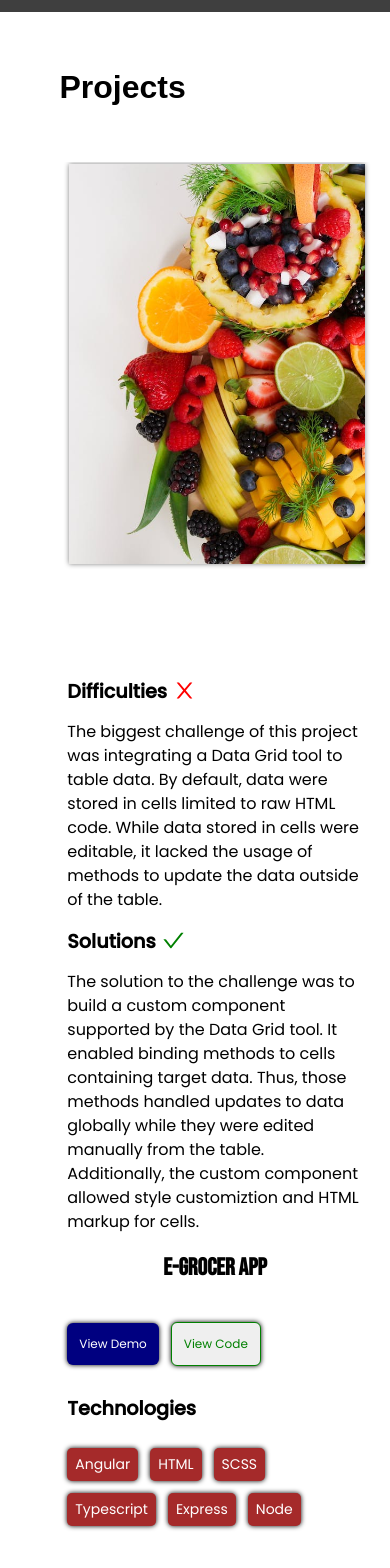
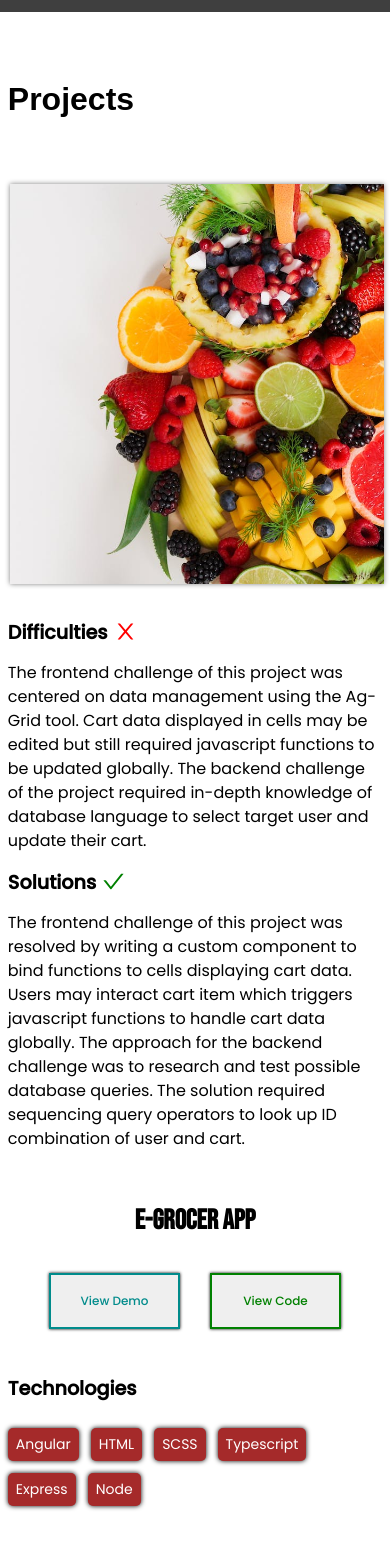
Before and after one commit to qijieguan/Portfolio, a React (Create React App) app: page / in a window 390 px wide. Shown: the part 420-1988 px from the top of the page. Built offline with nearby package versions, Linux system fonts and the light colour scheme; grey boxes are pictures that could not be loaded.

Commit message:
updated portfolio content

```diff
--- a/src/App.css
+++ b/src/App.css
@@ -37,36 +37,57 @@
   color: orange;
   background: transparent;
   border: 2px solid orange;
+  transition: all 0.1s ease-in;
 }
 .intro-content button:hover { color: rgb(75, 75, 75); background: orange; }
 
-.project-ul { margin-left: 5%; flex-direction: column; height: 70%; width: 90%; }
-.text-label { margin: 3.2rem 0; font-size: 2rem; font-family: fantasy; width: 100%; text-align: left; }
-.project-li { grid-template-columns: 45% 35%; column-gap: 5%; overflow: hidden; }
-.project-li-img { margin: 0.125rem; height: 25rem; width: 100%; object-fit: cover; box-shadow: 0 0 5px gray;}
-.project-li-name h1 { min-height: 3.5rem; text-align: center; margin-top: auto; font-size: 1.5rem; font-family: 'Bebas Neue', cursive; }
-.demo-btn, .code-btn {
-  margin-right: 0.75rem;
-  padding: clamp(0.75rem, 1.5vw, 1rem) clamp(0.75rem, 2.5vw, 1rem);
-  font-size: clamp(0.75rem, 2.5vw, 1rem);
+.project-ul { flex-direction: column; height: 70%; width: 100%; margin: 0; padding: 0 2vw; }
+.project-li { grid-template-columns: 45% 45%; gap: 2vh; }
+.project-label { grid-column: 1 / 3; margin: 7.5vh 0 5vh 0; font-size: clamp(2rem, 3.5vw, 3rem); font-family: fantasy; width: 100%; text-align: left; }
+.project-img { margin: 0.125rem; height: 25rem; width: 100%; object-fit: cover; box-shadow: 0 0 5px gray;}
+.project-name > h1 {
+  min-height: 3.5rem;
+  text-align: center;
+  margin: 2vh auto;
+  font-size: 1.75rem;
+  font-family: 'Bebas Neue', cursive;
 }
-.demo-btn { background: navy; color: white; }
-.code-btn { position: relative; border: 1px solid green; color: green; z-index: 2; }
+.project-btns { justify-content: center; column-gap: 8%; }
+.project-btns > button {
+  position: relative;
+  padding: 2vh 2vw;
+  font-size: clamp(0.75rem, 1.5vw, 1rem);
+  font-weight: 500;
+  width: 35%;
+  transition: all 0.3s ease-in;
+  z-index: 2;
+}
+.demo-btn { color: darkcyan; border: 2px solid darkcyan; }
+.code-btn { color: green; border: 2px solid green; }
 .btn-overlay {
   position: absolute;
-  inset: 0 0 0 0;
-  height: 0;
+  inset: 0 auto auto 0;
+  height: 100%;;
   width: 0;
   margin: auto;
-  background: lime;
   z-index: -1;
   transition: all 0.3s ease-in;
 }
-.code-btn:hover .btn-overlay { height: 100%; width: 100%; border-radius: 0.375rem; }
-.project-li p { min-height: 13rem; margin-top: 1rem; }
-.project-li p h1 { display: flex; justify-content: flex-start; font-size: 1.2rem; margin-right: 0.25rem;  }
-.project-li p ul { padding: 0;}
-.project-li p ul li {
+
+.demo-btn:hover .btn-overlay { width: 100%; background: darkcyan; }
+.code-btn:hover .btn-overlay { width: 100%; background: green; }
+
+.demo-btn:hover, .code-btn:hover { color: white; }
+
+.paragraph > h1, .project-tech > h1 {
+  display: flex;
+  justify-content: flex-start;
+  font-size: 1.2rem;
+  margin-right: 0.25rem;
+}
+
+.paragraph > ul { padding: 0; }
+.project-tech > ul > li {
   margin: 0.75rem 0.75rem 0 0;
   padding: 0.375rem 0.5rem;
   display: inline-flex;
@@ -77,12 +98,12 @@
   border-radius: 5px;
 }
 
-.line { margin: 10rem 0; height: 2px; width: 100%; background: rgb(211, 211, 211); }
+.line { margin: 12vh 0; height: 2px; width: 100%; background: rgb(211, 211, 211); }
 
 .contact {
   grid-template-columns: 20% 55%;
   margin-top: 25rem;
-  padding: 1.5rem 0;
+  padding: 1.5rem 0 3rem 0;
   color: black;
   background: orange;
 }
@@ -149,8 +170,19 @@
 }
 .about-me span { font-size: clamp(1.125rem, 2.5vw, 1.25rem); color: navy; }
 
-@media (max-width: 700px) {
-  .project-li { grid-template-columns: 95%; grid-template-rows: minmax(200px, 500px); }
+a { text-decoration: none; }
+
+p { min-height: 10rem; }
+
+button { box-shadow: 0 0 3px black; }
+
+ul, li { padding: 0; margin: 0; }
+
+.overlay { position: absolute; height: 100%; width: 100%; background: black; opacity: 0.6; }
+
+@media (max-width: 50rem) {
+  .project-li { grid-template-columns: 100%; }
+  .project-label { grid-column: 1 / 2; }
   .about { height: 63rem; }
   .about-content { height: 53rem; flex-direction: column; }
   .about-profile { margin: 1.25rem auto auto auto; }
@@ -158,12 +190,6 @@
   .about-me { margin: auto; }
   .contact { grid-template-columns: 90%; }
 }
-
-button { box-shadow: 0 0 5px black; border-radius: 0.375rem; border: 0 }
-button:hover { box-shadow: 0 0 5px 2px black; }
-a { text-decoration: none; }
-
-.overlay { position: absolute; height: 100%; width: 100%; background: black; opacity: 0.6; }
 
 @keyframes fadeSlideLeft {
   0% { opacity: 0; transform: translateX(20%);}
--- a/src/component/Home.js
+++ b/src/component/Home.js
@@ -15,48 +15,50 @@ const Home = () => {
             <div className="intro">
                 <div className="overlay"/>
                 <div className='intro-content'>
-                    <h1>A Self-Taught Frontend Developer</h1>
+                    <h1>An Entry Level Web Developer</h1>
                     <span>QI JIE <span style={{color: 'white'}}>GUAN</span></span>
                     <Link to='/About'><button>About Me</button></Link>
                 </div>
             </div>
             <div className="projects">
                 <ul className="project-ul">
-                    <h1 className='text-label'>Projects</h1>
                     <li className="project-li grid">
-                        <img className='project-li-img' src={grocery_img} alt=""/>
-                        <div className='project-li-content'>
-                            <p className='project-li-difficulty'>
+                        <h1 className='project-label'>Projects</h1>
+                        <img className='project-img' src={grocery_img} alt=""/>
+                        <div className='project-content'>
+                            <p className='project-difficulty paragraph'>
                                 <h1>Difficulties
                                     <AiOutlineClose size={25} color="red" style={{margin: ' 0 0 3px 5px'}}/>
                                 </h1>
-                                The biggest challenge of this project was integrating a Data Grid tool to
-                                table data. By default, data were stored in cells limited to raw HTML code. While data
-                                stored in cells were editable, it lacked the usage of methods to update the data outside
-                                of the table.
+                                The frontend challenge of this project was centered on data management using the Ag-Grid
+                                tool. Cart data displayed in cells may be edited but still required javascript functions
+                                to be updated globally. The backend challenge of the project required in-depth
+                                knowledge of database language to select target user and update their cart.
                             </p>
-                            <p className='project-li-solution'>
+                            <p className='project-solution paragraph'>
                                 <h1>Solutions
                                     <AiOutlineCheck size={25} color="green" style={{margin: ' 0 0 3px 5px'}}/>
                                 </h1>
-                                The solution to the challenge was to build a custom component supported by the Data Grid
-                                tool. It enabled binding methods to cells containing target data. Thus, those methods
-                                handled updates to data globally while they were edited manually from the table. Additionally,
-                                the custom component allowed style customiztion and HTML markup for cells.
+                                The frontend challenge of this project was resolved by writing a custom component
+                                to bind functions to cells displaying cart data. Users may interact cart
+                                item which triggers javascript functions to handle cart data globally. The approach
+                                for the backend challenge was to research and test possible database queries.
+                                The solution required sequencing query operators to look up ID combination of
+                                user and cart.
                             </p>
                         </div>
-                        <div className='project-li-name'>
+                        <div className='project-name'>
                             <h1>E-Grocer App</h1>
-                            <div className='project-li-btns'>
+                            <div className='project-btns flex'>
                                 <button className='demo-btn'
                                     onClick={()=>window.open("https://e-grocer-app.herokuapp.com/")}
-                                >View Demo</button>
+                                >View Demo<div className="btn-overlay"/></button>
                                 <button className='code-btn'
                                     onClick={()=>window.open('https://github.com/qijieguan/E_Grocer_App')}
                                 >View Code<div className="btn-overlay"/></button>
                             </div>
                         </div>
-                        <p className='project-li-technology'>
+                        <p className='project-tech'>
                             <h1>Technologies</h1>
                             <ul>
                                 <li>Angular</li>
@@ -70,9 +72,9 @@ const Home = () => {
                     </li>
                     <div className='line'/>
                     <li className="project-li grid">
-                        <img className='project-li-img' src={chat_img} alt=""/>
-                        <div className='project-li-content'>
-                            <p className='project-li-difficulty'>
+                        <img className='project-img' src={chat_img} alt=""/>
+                        <div className='project-content'>
+                            <p className='project-difficulty paragraph'>
                                 <h1>Difficulties
                                     <AiOutlineClose size={25} color="red" style={{margin: ' 0 0 3px 5px'}}/>
                                 </h1>
@@ -81,7 +83,7 @@ const Home = () => {
                                 In extention, there were too many nested queries to select
                                 and compare ungrouped data to complete API requests.
                             </p>
-                            <p className='project-li-solution'>
+                            <p className='project-solution paragraph'>
                                 <h1>Solutions
                                     <AiOutlineCheck size={25} color="green" style={{margin: ' 0 0 3px 5px'}}/>
                                 </h1>
@@ -90,18 +92,18 @@ const Home = () => {
                                 models and selectors enabled querying matching entries in one instance.
                             </p>
                         </div>
-                        <div className='project-li-name'>
+                        <div className='project-name'>
                             <h1>Message App</h1>
-                            <div className='project-li-btns'>
+                            <div className='project-btns flex'>
                                 <button className='demo-btn'
                                     onClick={()=>window.open("https://message-app-prod.herokuapp.com/")}
-                                >View Demo</button>
+                                >View Demo<div className="btn-overlay"/></button>
                                 <button className='code-btn'
                                     onClick={()=>window.open('https://github.com/qijieguan/Message_App')}
                                 >View Code<div className="btn-overlay"/></button>
                             </div>
                         </div>
-                        <p className='project-li-technology'>
+                        <p className='project-tech'>
                             <h1>Technologies</h1>
                             <ul>
                                 <li>React</li>
@@ -116,19 +118,19 @@ const Home = () => {
                     </li>
                     <div className='line'/>
                     <li className="project-li grid">
-                        <img className='project-li-img' src={furniture_img} alt=""/>
-                        <div className='project-li-content'>
-                            <p className='project-li-difficulty'>
+                        <img className='project-img' src={furniture_img} alt=""/>
+                        <div className='project-content'>
+                            <p className='project-difficulty paragraph'>
                                 <h1>Difficulties
-                                    <AiOutlineClose size={25} color="green" style={{margin: ' 0 0 3px 5px'}}/>
+                                    <AiOutlineClose size={25} color="red" style={{margin: ' 0 0 3px 5px'}}/>
                                 </h1>
                                 The biggest task of this project was creating a UI Design for users.
                                 There was a strong emphasis in HTML and CSS to create visual elements.
                                 It also required an understanding in UI design fundamentals and animation techniques.
                             </p>
-                            <p className='project-li-solution'>
+                            <p className='project-solution paragraph'>
                                 <h1>Solutions
-                                    <AiOutlineCheck size={25} color="red" style={{margin: ' 0 0 3px 5px'}}/>
+                                    <AiOutlineCheck size={25} color="green" style={{margin: ' 0 0 3px 5px'}}/>
                                 </h1>
                                 The best solution to achieve the desired UI design was
                                 adding scrolling animations to the main page. Through using
@@ -136,18 +138,18 @@ const Home = () => {
                                 CSS animations to visual elements scrolling into the screen.
                             </p>
                         </div>
-                        <div className='project-li-name'>
+                        <div className='project-name'>
                             <h1>E-Commerce App</h1>
-                            <div className='project-li-btns'>
+                            <div className='project-btns flex'>
                                 <button className='demo-btn'
                                     onClick={()=>window.open("https://e-commerce-app-prod.herokuapp.com/")}
-                                >View Demo</button>
+                                >View Demo<div className="btn-overlay"/></button>
                                 <button className='code-btn'
                                     onClick={()=>window.open('https://github.com/qijieguan/ECommerce_App')}
                                 >View Code<div className="btn-overlay"/></button>
                             </div>
                         </div>
-                        <p className='project-li-technology'>
+                        <p className='project-tech'>
                             <h1>Technologies</h1>
                             <ul>
                                 <li>React</li>
```
